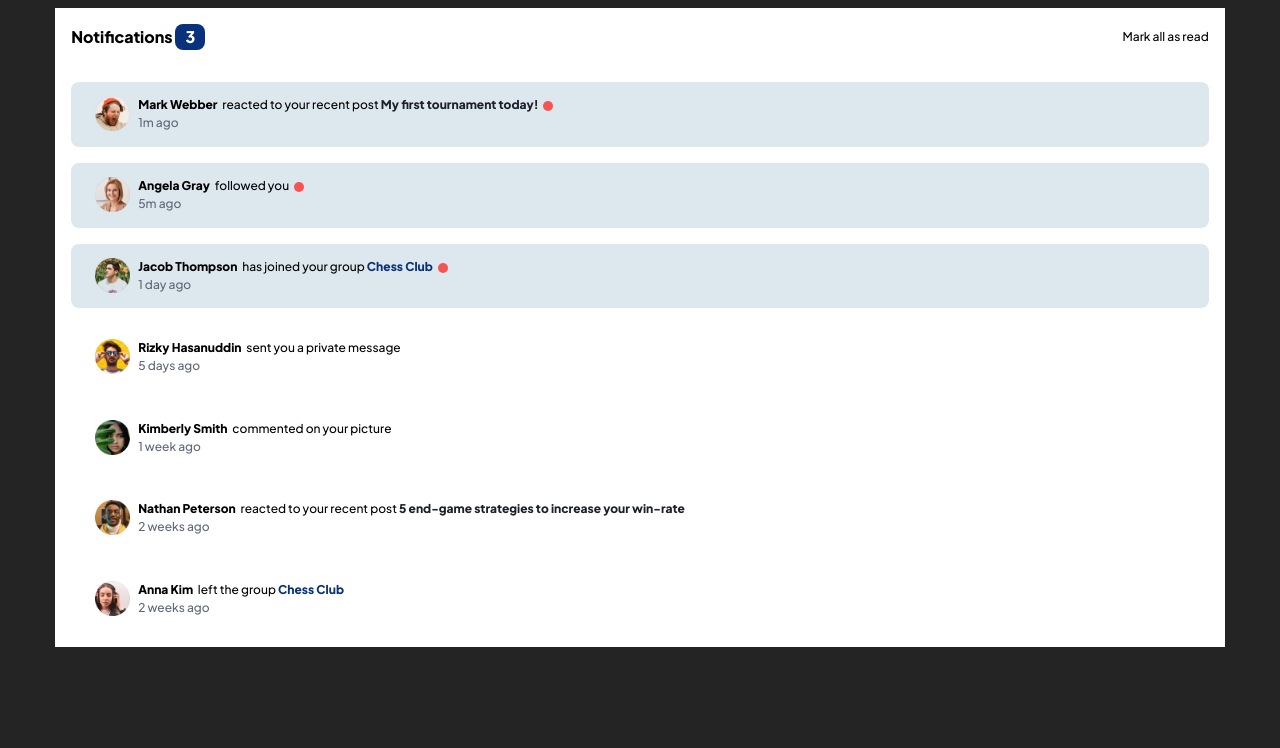
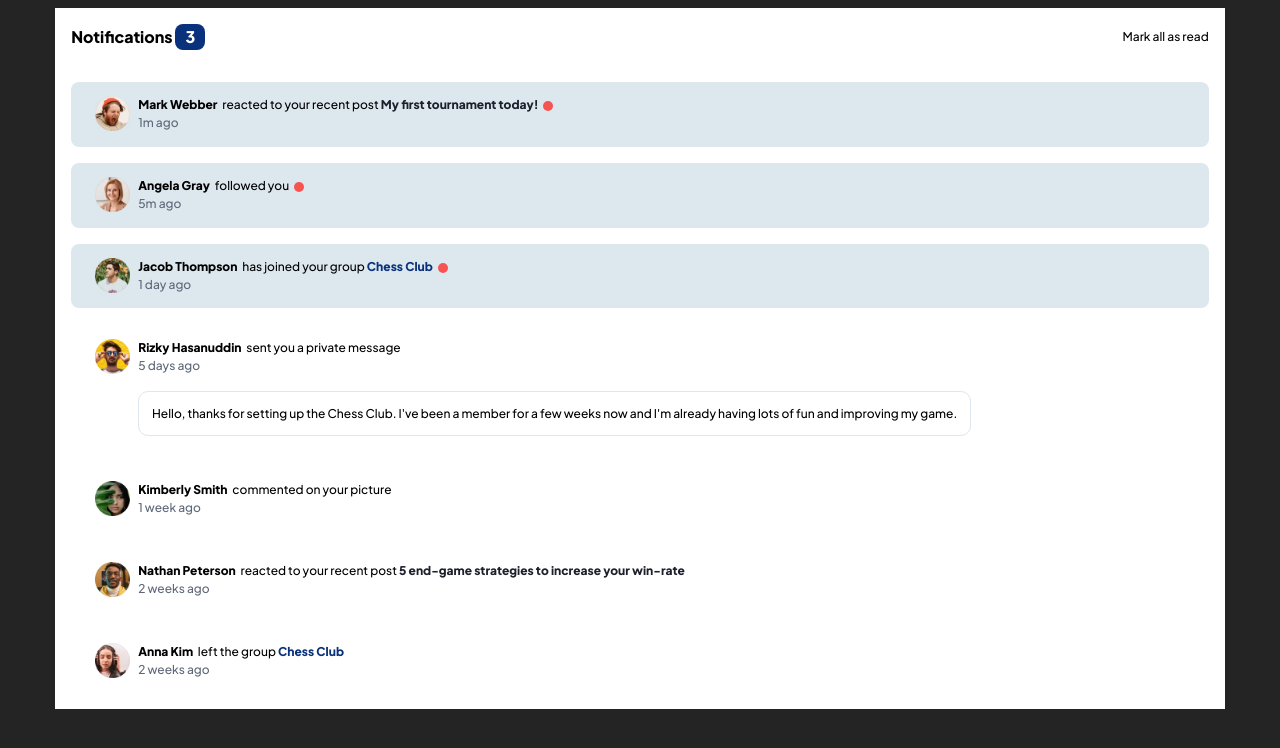
Before and after one commit to Robertron624/notifications-page, a React (Vite) app: page / in a window 1280 px wide. Shown: the top 748 px of the page. Built offline with nearby package versions, Linux system fonts and the light colour scheme.

Commit message:
added description section

```diff
--- a/src/App.tsx
+++ b/src/App.tsx
@@ -108,6 +108,7 @@ function App() {
                         senderProfile={notification.senderProfile}
                         actionReciever={notification.actionReciever}
                         read={notification.read}
+                        description={notification.description}
                     />
                 ))}
             </div>
--- a/src/components/Notification.tsx
+++ b/src/components/Notification.tsx
@@ -45,6 +45,11 @@ const Notification = ({
                     <span className={`not-read--icon ${read ? 'hidden' : 'visssible'}`}></span>
                 </div>
                 <span className="notification-timestamp">{timeAgo}</span>
+                {description && (
+                    <div className="description-container">
+                        <p>{description}</p>
+                    </div>
+                )}
             </div>
         </div>
     );
--- a/src/components/notification.css
+++ b/src/components/notification.css
@@ -83,3 +83,10 @@
 .hidden {
     display: none;
 }
+
+.description-container {
+    margin-top: 1rem;
+    border: 1px solid var(--light-grayish-blue-2);
+    padding: 0.8rem;
+    border-radius: 10px;
+}
```
